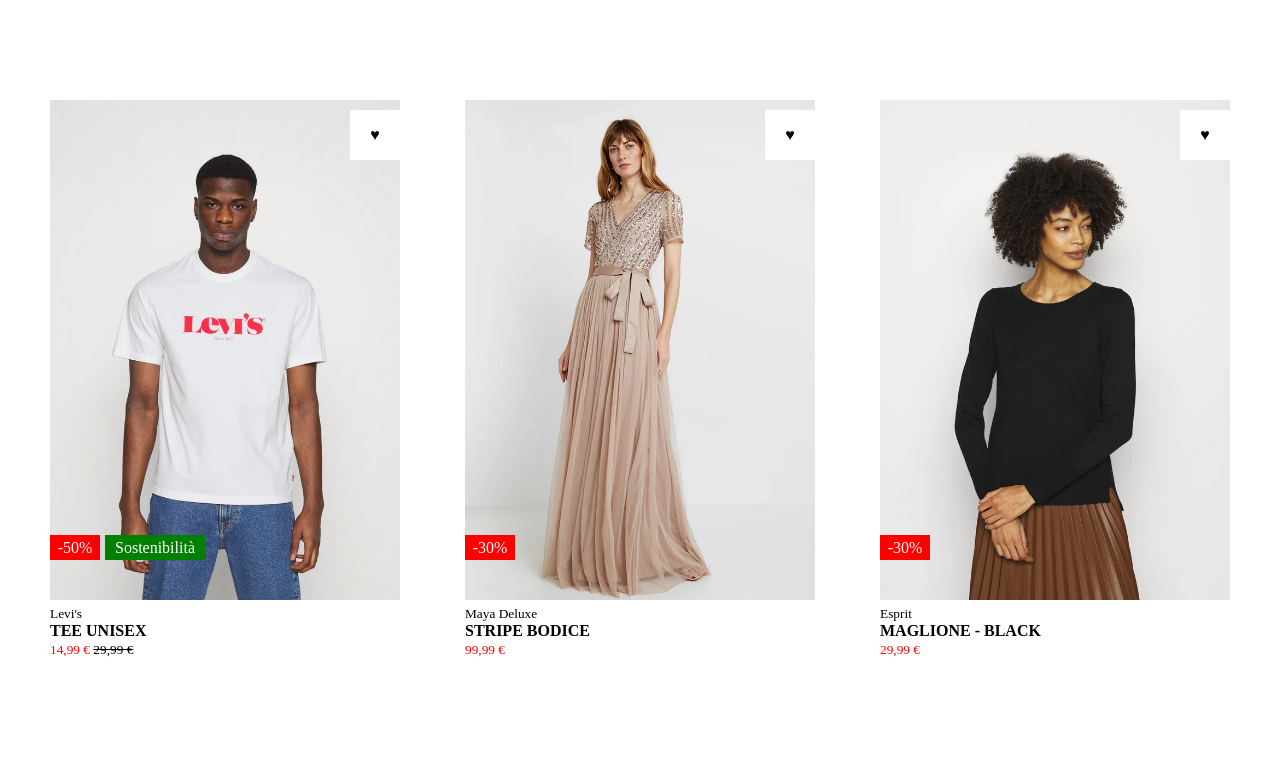
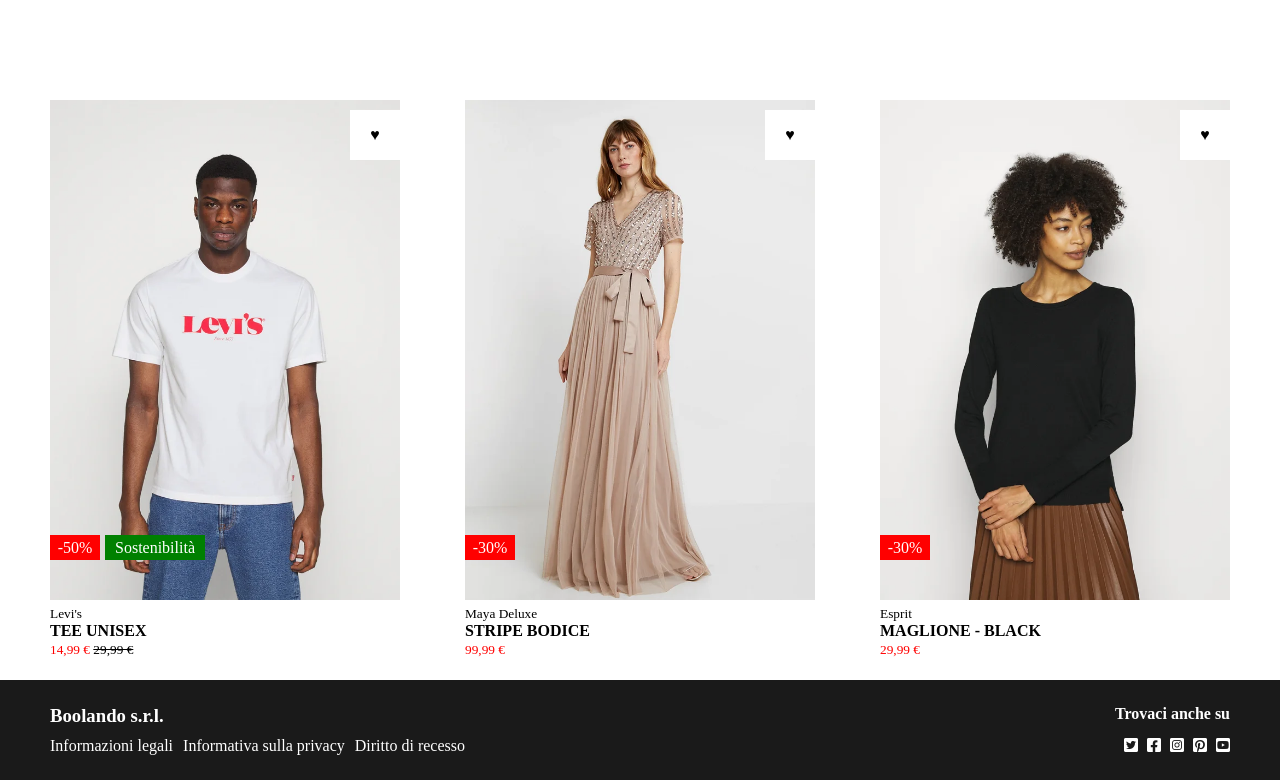
Before and after one commit to robertoraciti/html-css-boolando, a plain HTML site: page index.html in a window 1280 px wide. Shown: the part 640-1421 px from the top of the page. Before the commit the page ends 1320 px from the top, so only its background shows below. Drawn offline with Linux system fonts and the light colour scheme.

Commit message:
add footer

```diff
--- a/css/style.css
+++ b/css/style.css
@@ -27,10 +27,6 @@ header .container {
   padding: 15px 0;
 }
 
-center {
-  justify-content: center;
-}
-
 ul {
   list-style: none;
 }
@@ -47,11 +43,8 @@ li a {
 }
 
 i {
-  margin-right: 10px;
+  margin-left: 5px;
 }
-/* main {
-  padding-top: 80px;
-} */
 
 div img {
   width: 350px;
@@ -123,3 +116,15 @@ h2 {
   color: black;
   text-decoration: line-through;
 }
+
+footer {
+  width: 100%;
+  background-color: #1a1a1a;
+  color: white;
+  padding: 25px 0;
+  border-bottom: 1px solid white;
+}
+
+h3 {
+  margin-bottom: 10px;
+}
--- a/index.html
+++ b/index.html
@@ -118,5 +118,30 @@
         </div>
       </section>
     </main>
+
+    <!-- Footer -->
+
+    <footer>
+      <section>
+        <div class="flex container">
+          <h3>Boolando s.r.l.</h3>
+          <h4>Trovaci anche su</h4>
+        </div>
+        <div class="container flex">
+          <ul class="flex">
+            <li><a href="#">Informazioni legali</a></li>
+            <li><a href="#">Informativa sulla privacy</a></li>
+            <li><a href="#">Diritto di recesso</a></li>
+          </ul>
+          <div class="icon">
+            <i class="fa-brands fa-square-twitter"></i>
+            <i class="fa-brands fa-square-facebook"></i>
+            <i class="fa-brands fa-square-instagram"></i>
+            <i class="fa-brands fa-square-pinterest"></i>
+            <i class="fa-brands fa-square-youtube"></i>
+          </div>
+        </div>
+      </section>
+    </footer>
   </body>
 </html>
```
Also changed, not shown: 1 other file.
